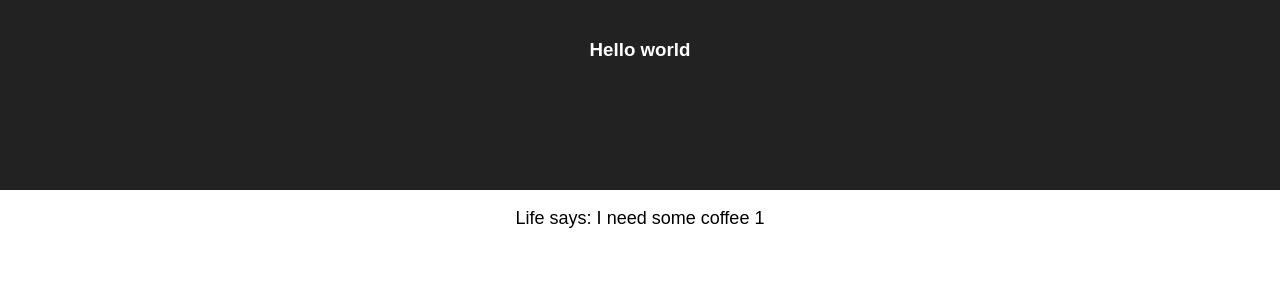
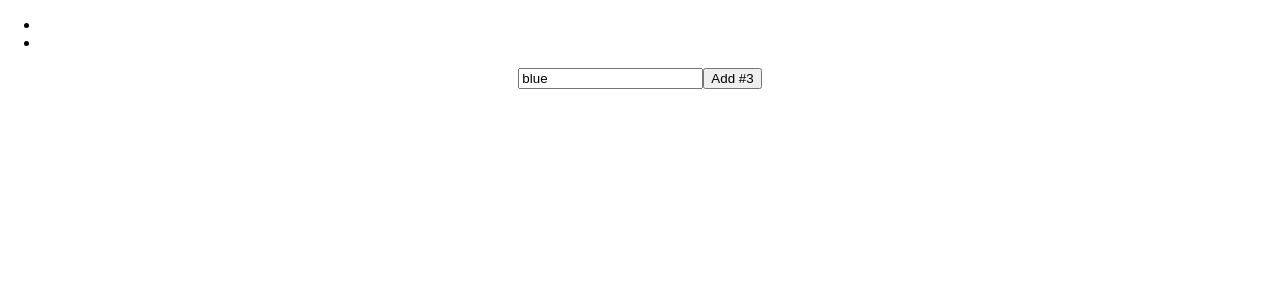
Before and after one commit to davideliason/starwarsinfo_api_react_redux, a React (Create React App) app: page / in a window 1280 px wide. Shown: the top 300 px of the page. Built offline with nearby package versions, Linux system fonts and the light colour scheme.

Commit message:
update README for UI viewing pleasure

```diff
--- a/src/App.js
+++ b/src/App.js
@@ -5,25 +5,65 @@ class App extends Component {
 
   constructor(props) {
     super(props);
-    this.state = { number: 0 };
+    this.state = { items: ["one","two"], text: 'blue' };
+    this.handleChange = this.handleChange.bind(this);
+    this.handleSubmit = this.handleSubmit.bind(this);
   }
 
-  componentDidMount(){
-    this.setState({number: 1})
+  // componentDidMount(){
+  //   this.setState({items: 1})
+  // }
+
+   handleChange(e) {
+    this.setState({ text: e.target.value });
+  }
+
+   handleSubmit(e) {
+    e.preventDefault();
+    if (!this.state.text.length) {
+      return;
+    }
+    const newItem = {
+      text: this.state.text,
+      id: Date.now()
+    };
+    this.setState(prevState => ({
+      items: prevState.items.concat(newItem),
+      text: ''
+    }));
   }
 
   render() {
     return (
       <div className="App">
-        <header className="App-header">
-           <h3>Hello world</h3>
-        </header>
-        <p className="App-intro">
-          {this.props.name} says: I need some coffee {this.state.number}
-        </p>
+
+        <TodoList items={this.state.items} />
+
+        <form onSubmit={this.handleSubmit} >
+          <input
+          onChange={this.handleChange}
+          value={this.state.text}
+          />
+           <button>
+            Add #{this.state.items.length + 1}
+          </button>
+        </form>
       </div>
     );
   }
 }
 
+class TodoList extends Component{
+  render(){
+    return (
+      <ul>
+         {this.props.items.map(item => (
+          <li key={item.id}>{item.text}</li>
+        ))}
+      </ul>
+
+    )
+  }
+}
+
 export default App;
```
Also changed, not shown: 1 other file (tests, documents, lock files or other folders).
